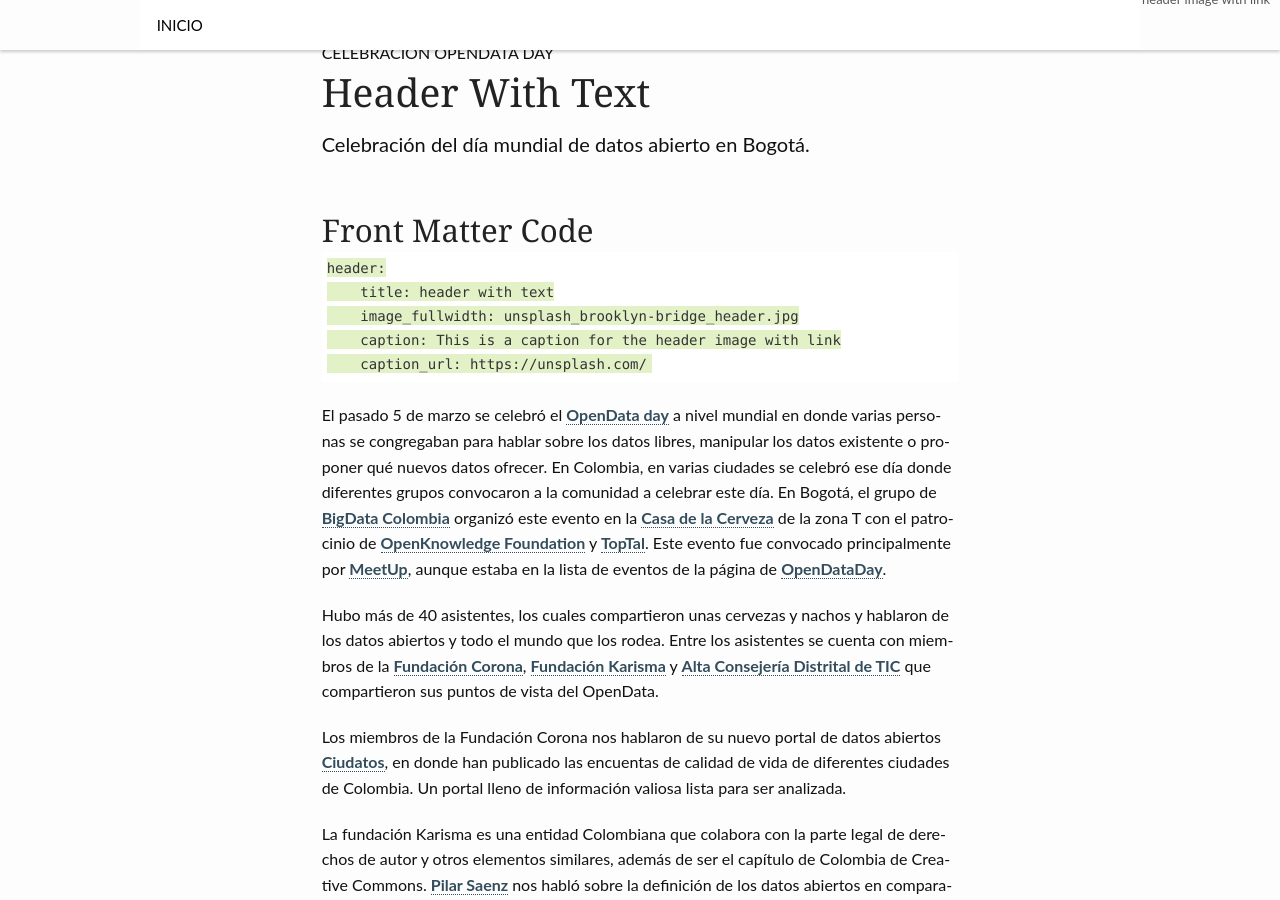
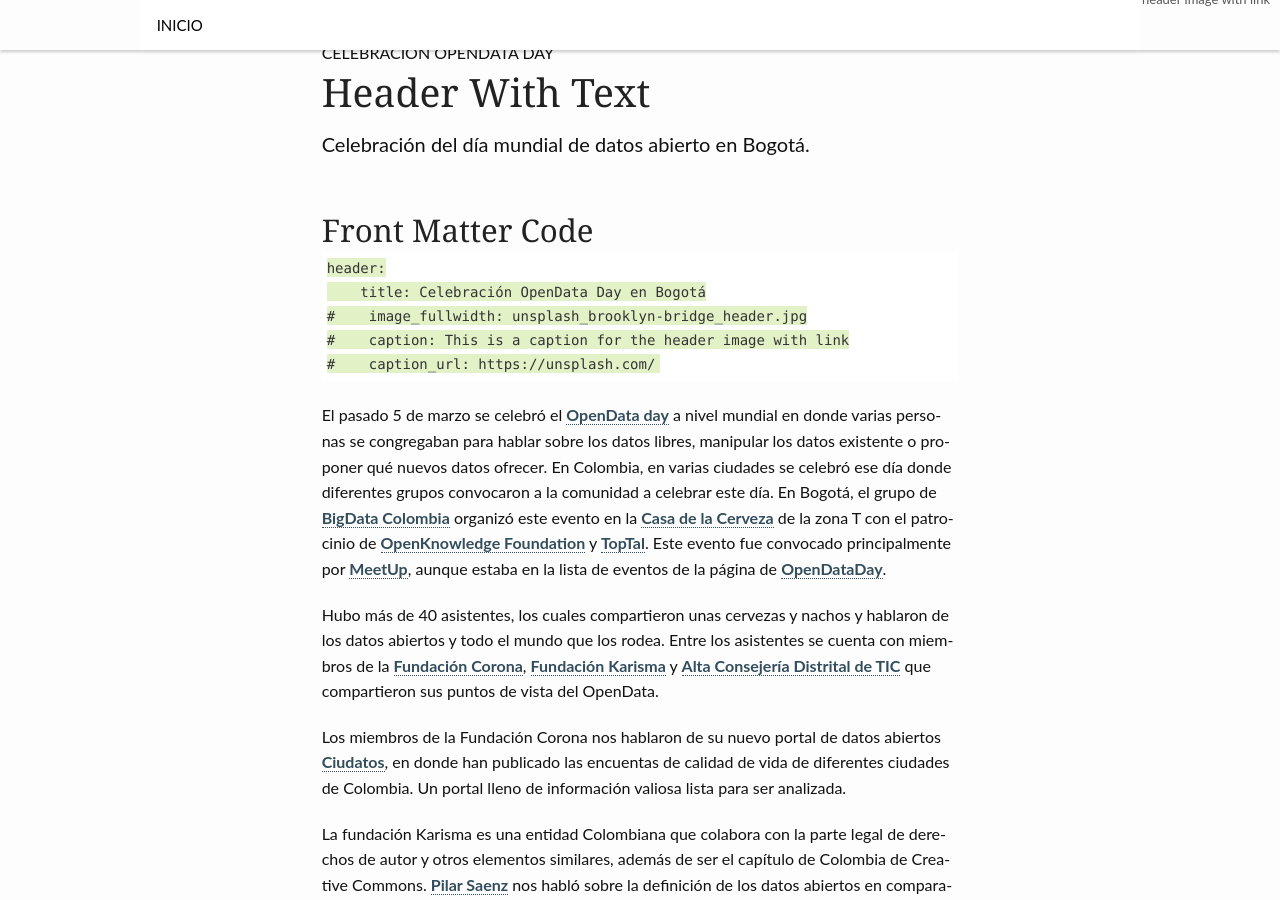
Before and after one commit to bigdatacolombia/bigdatacolombia.github.io, a Jekyll site: the page built from _posts/2016-03-14-OpenDataDay.md, in a window 1280 px wide and 900 px high, scrolled down 392 px. Built offline with Jekyll 4.4.1, drawn with Linux system fonts in a browser that asks for light colours.

Commit message:
Update 2016-03-14-OpenDataDay.md

```diff
--- a/_posts/2016-03-14-OpenDataDay.md
+++ b/_posts/2016-03-14-OpenDataDay.md
@@ -23,10 +23,10 @@ header:
 
 ~~~
 header:
-    title: header with text
-    image_fullwidth: unsplash_brooklyn-bridge_header.jpg
-    caption: This is a caption for the header image with link
-    caption_url: https://unsplash.com/
+    title: Celebración OpenData Day en Bogotá
+#    image_fullwidth: unsplash_brooklyn-bridge_header.jpg
+#    caption: This is a caption for the header image with link
+#    caption_url: https://unsplash.com/
 ~~~
 
 El pasado 5 de marzo se celebró el [OpenData day](http://opendataday.org/) a nivel mundial en donde varias personas se congregaban para
```
